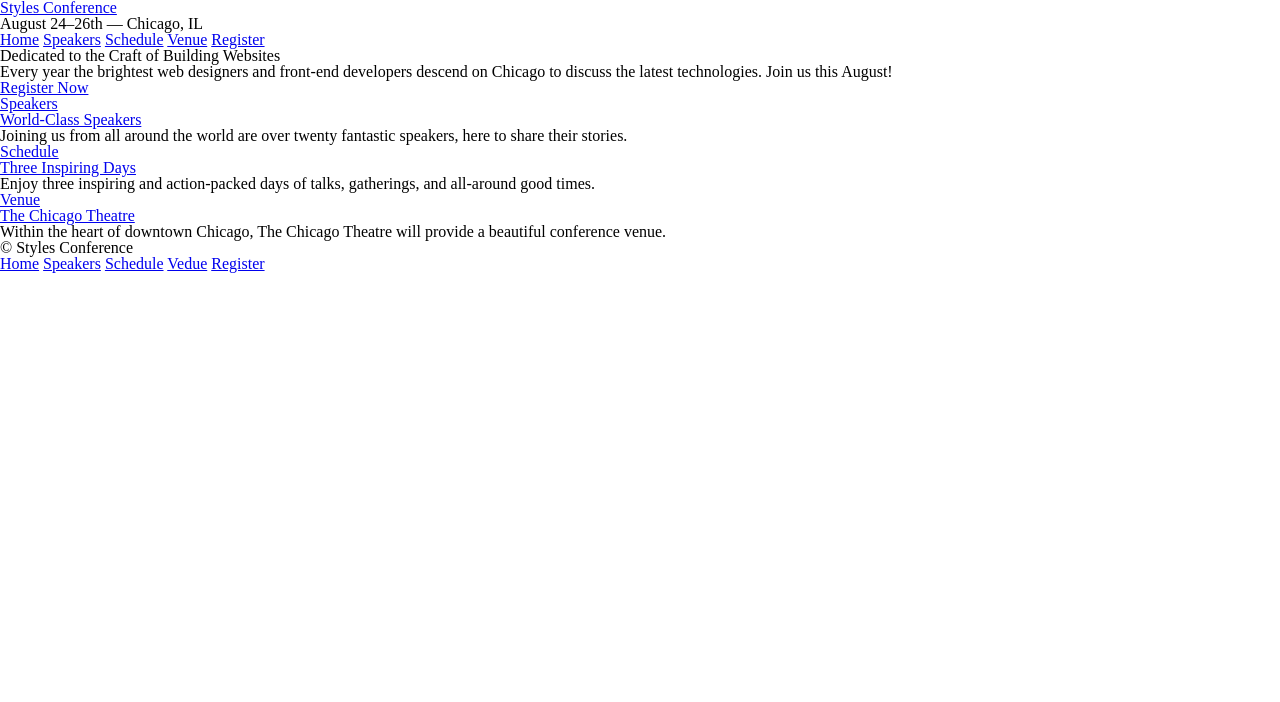
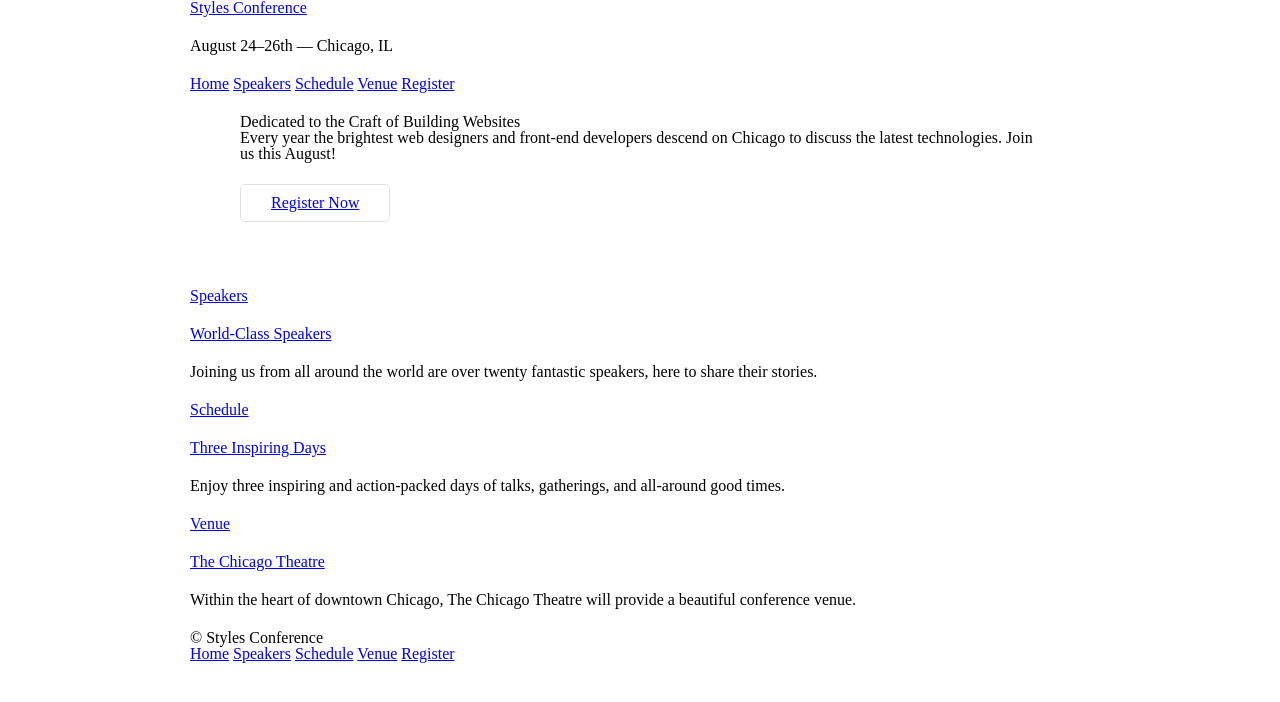
Before and after one commit to MariamiKvirkvia/Shayhowe-Project, a plain HTML site: page index.html in a window 1280 px wide. Drawn offline with Linux system fonts and the light colour scheme.

Commit message:
Added global .container class. Also added .btn and .hero classes.

```diff
--- a/assets/stylesheets/main.css
+++ b/assets/stylesheets/main.css
@@ -127,3 +127,65 @@ table {
   border-collapse: collapse;
   border-spacing: 0;
 }
+
+/*
+==============================
+Grid
+==============================
+*/
+
+*,
+*:before,
+*:after {
+  -webkit-box-sizing: border-box;
+  -moz-box-sizing: border-box;
+  box-sizing: border-box;
+}
+
+.container {
+  margin: 0 auto;
+  padding-left: 30px;
+  padding-right: 30px;
+  width: 960px;
+}
+
+/*
+==============================
+Typography
+==============================
+*/
+
+h1,
+h3,
+h4,
+h5,
+p {
+  margin-bottom: 22px;
+}
+
+/*
+==============================
+Buttons
+==============================
+*/
+
+.btn {
+  border-radius: 5px;
+  display: inline-block;
+  margin: 0;
+}
+
+.btn-alt {
+  border: 1px solid #dfe2e5;
+  padding: 10px 30px;
+}
+
+/*
+==============================
+Home
+==============================
+*/
+
+.hero {
+  padding: 22px 80px 66px 80px;
+}
--- a/index.html
+++ b/index.html
@@ -6,7 +6,7 @@
     <link rel="stylesheet" href="assets/stylesheets/main.css" />
   </head>
   <body>
-    <header>
+    <header class="container">
       <h1>
         <a href="index.html">Styles Conference</a>
       </h1>
@@ -19,15 +19,15 @@
         <a href="register.html">Register</a>
       </nav>
     </header>
-    <section>
+    <section class="hero container">
       <h2>Dedicated to the Craft of Building Websites</h2>
       <p>
         Every year the brightest web designers and front-end developers descend
         on Chicago to discuss the latest technologies. Join us this August!
       </p>
-      <a href="register.html">Register Now</a>
+      <a class="btn btn-alt" href="register.html">Register Now</a>
     </section>
-    <section>
+    <section class="container">
       <section>
         <a href="speakers.html">
           <h5>Speakers</h5>
@@ -59,13 +59,13 @@
         </p>
       </section>
     </section>
-    <footer>
+    <footer class="container">
       <small>&copy; Styles Conference</small>
       <nav>
         <a href="index.html">Home</a>
         <a href="speakers.html">Speakers</a>
         <a href="schedule.html">Schedule</a>
-        <a href="venue.html">Vedue</a>
+        <a href="venue.html">Venue</a>
         <a href="register.html">Register</a>
       </nav>
     </footer>
```
Also changed, not shown: register.html (+10 -6 lines), schedule.html (+10 -6 lines), speakers.html (+10 -6 lines), venue.html (+10 -6 lines).
